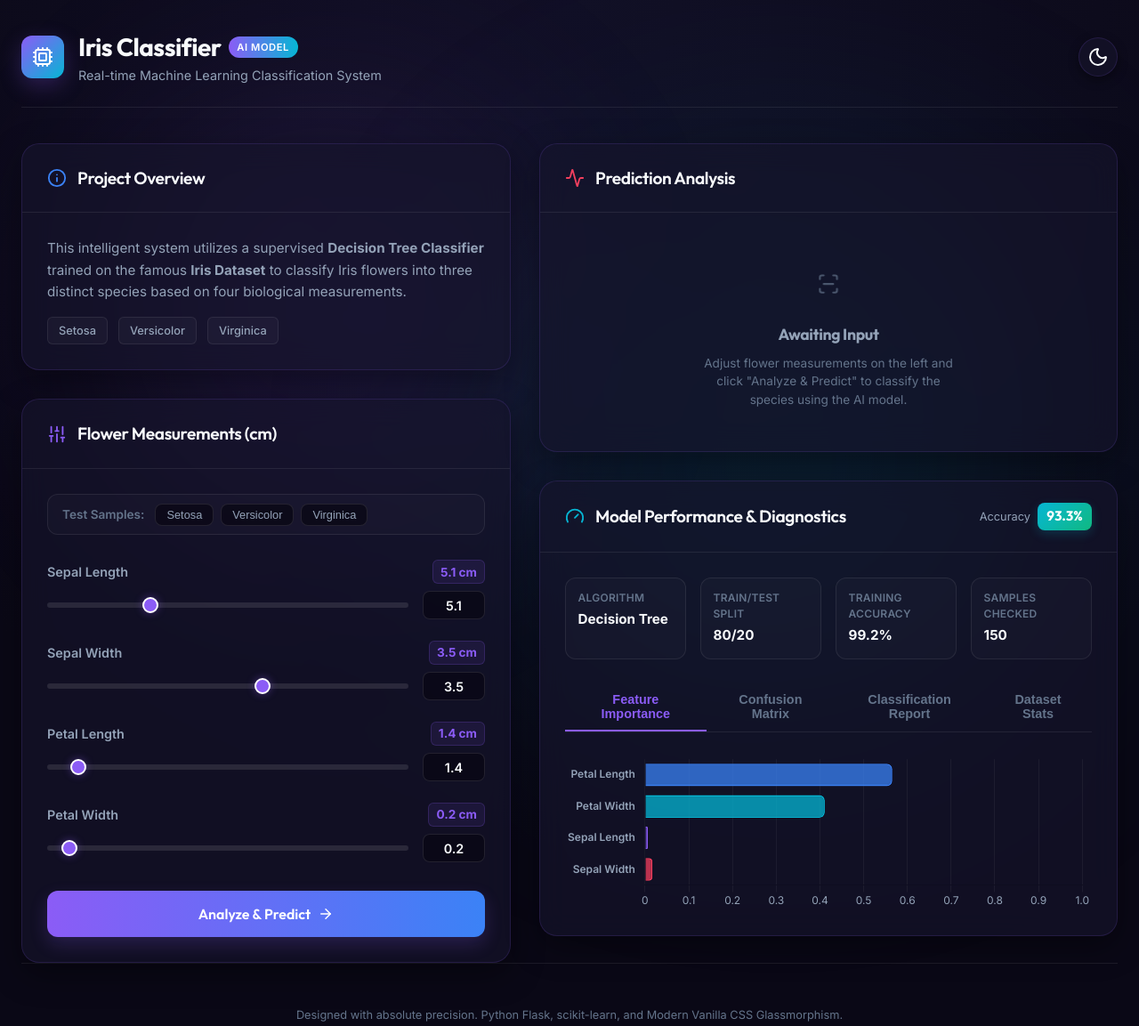
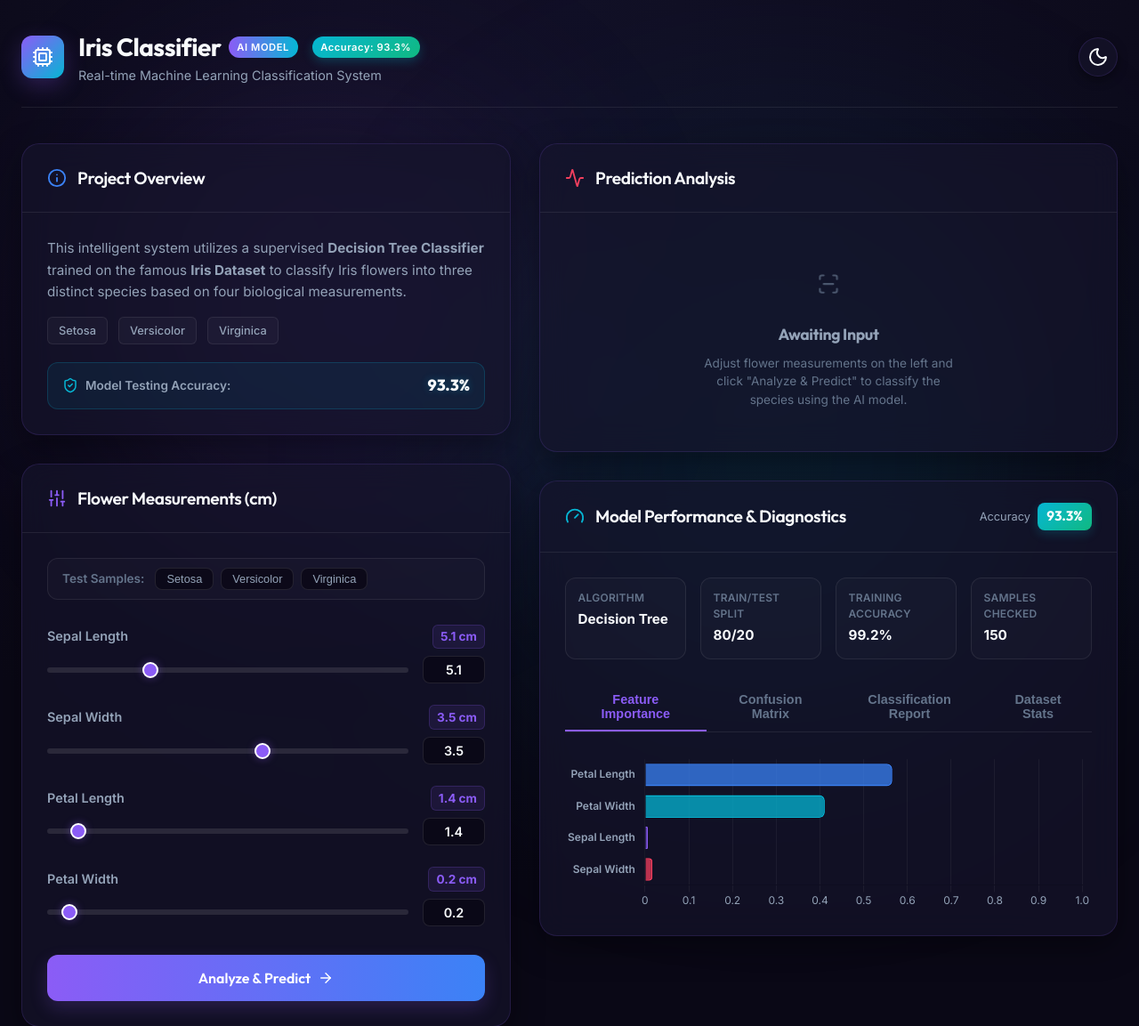
Before and after one commit to abakaushik-lgtm/DataClassificationUsingAI, a Flask app: page / in a window 1280 px wide. Shown: the top 1153 px of the page at 89% size. Run offline with Flask 3, Linux system fonts and the light colour scheme.

Commit message:
Add prominent model accuracy displays to global header and overview card

```diff
--- a/static/script.js
+++ b/static/script.js
@@ -143,6 +143,8 @@ document.addEventListener("DOMContentLoaded", () => {
         // 1. Set Accuracy badges and fields
         const accPct = (metadata.accuracy * 100).toFixed(1) + "%";
         document.getElementById("model-accuracy-badge").textContent = accPct;
+        document.getElementById("header-accuracy-badge").textContent = `Accuracy: ${accPct}`;
+        document.getElementById("overview-accuracy-value").textContent = accPct;
         document.getElementById("metric-train-acc").textContent = (metadata.train_accuracy * 100).toFixed(1) + "%";
 
         // 2. Set split info and sample size
--- a/templates/index.html
+++ b/templates/index.html
@@ -31,7 +31,7 @@
                     <i data-lucide="cpu" class="logo-icon"></i>
                 </div>
                 <div>
-                    <h1>Iris Classifier <span class="badge">AI Model</span></h1>
+                    <h1>Iris Classifier <span class="badge">AI Model</span><span id="header-accuracy-badge" class="badge" style="background: linear-gradient(135deg, var(--accent-secondary) 0%, var(--accent-green) 100%); margin-left: 0.5rem; box-shadow: 0 4px 12px rgba(6, 182, 212, 0.25); text-transform: none;">Accuracy: --%</span></h1>
                     <p class="subtitle">Real-time Machine Learning Classification System</p>
                 </div>
             </div>
@@ -55,10 +55,17 @@
                     </div>
                     <div class="card-body">
                         <p>This intelligent system utilizes a supervised <strong>Decision Tree Classifier</strong> trained on the famous <strong>Iris Dataset</strong> to classify Iris flowers into three distinct species based on four biological measurements.</p>
-                        <div class="features-list">
+                        <div class="features-list" style="margin-bottom: 1.25rem;">
                             <span class="feat-tag">Setosa</span>
                             <span class="feat-tag">Versicolor</span>
                             <span class="feat-tag">Virginica</span>
+                        </div>
+                        <div class="accuracy-overview-banner" style="display: flex; align-items: center; justify-content: space-between; padding: 0.75rem 1rem; background: rgba(6, 182, 212, 0.08); border: 1px solid rgba(6, 182, 212, 0.2); border-radius: 12px;">
+                            <div style="display: flex; align-items: center; gap: 0.5rem;">
+                                <i data-lucide="shield-check" style="width: 18px; height: 18px; color: var(--accent-secondary);"></i>
+                                <span style="font-size: 0.85rem; font-weight: 600; color: var(--text-secondary);">Model Testing Accuracy:</span>
+                            </div>
+                            <span id="overview-accuracy-value" style="font-family: 'Outfit', sans-serif; font-size: 1.1rem; font-weight: 800; color: var(--text-primary); text-shadow: 0 0 8px rgba(6, 182, 212, 0.3);">--%</span>
                         </div>
                     </div>
                 </div>
```
